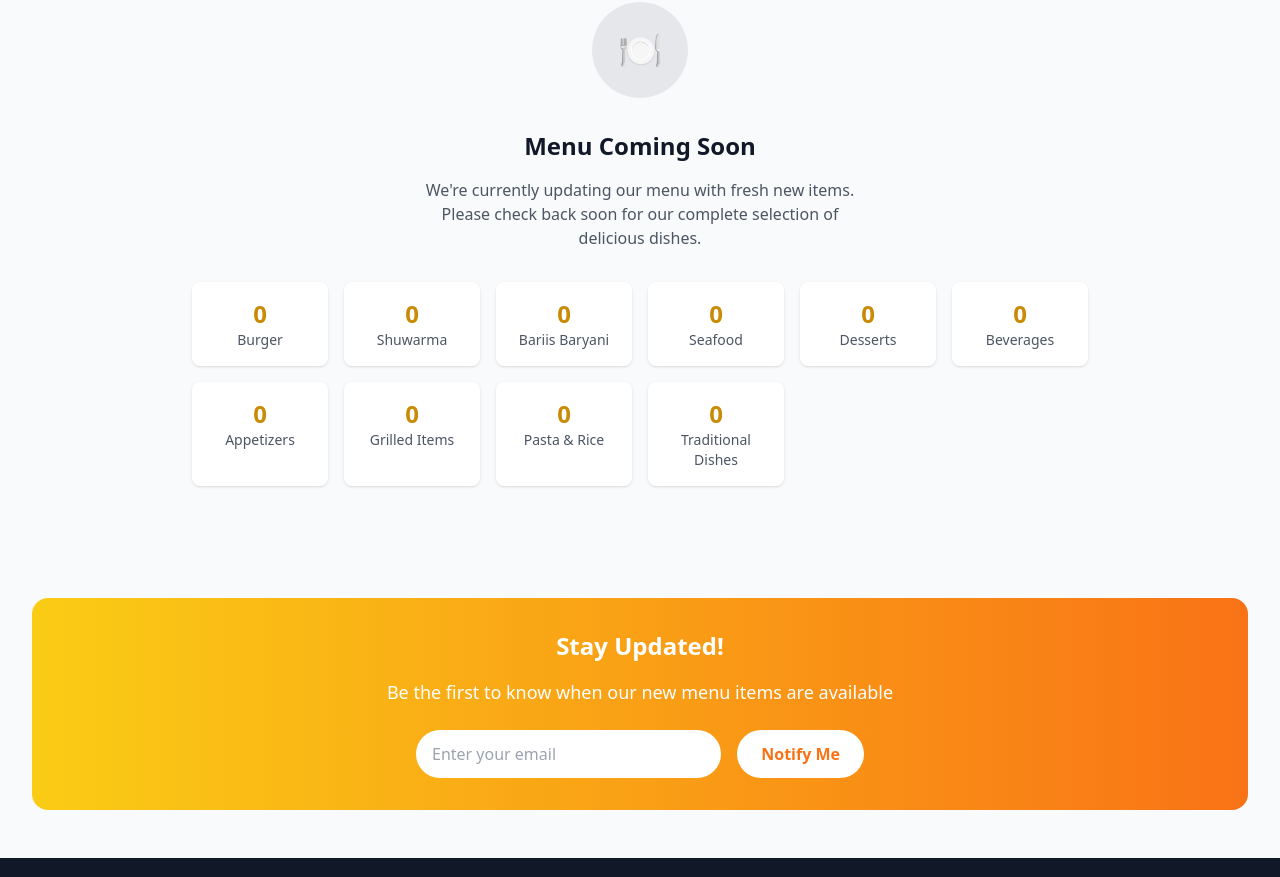
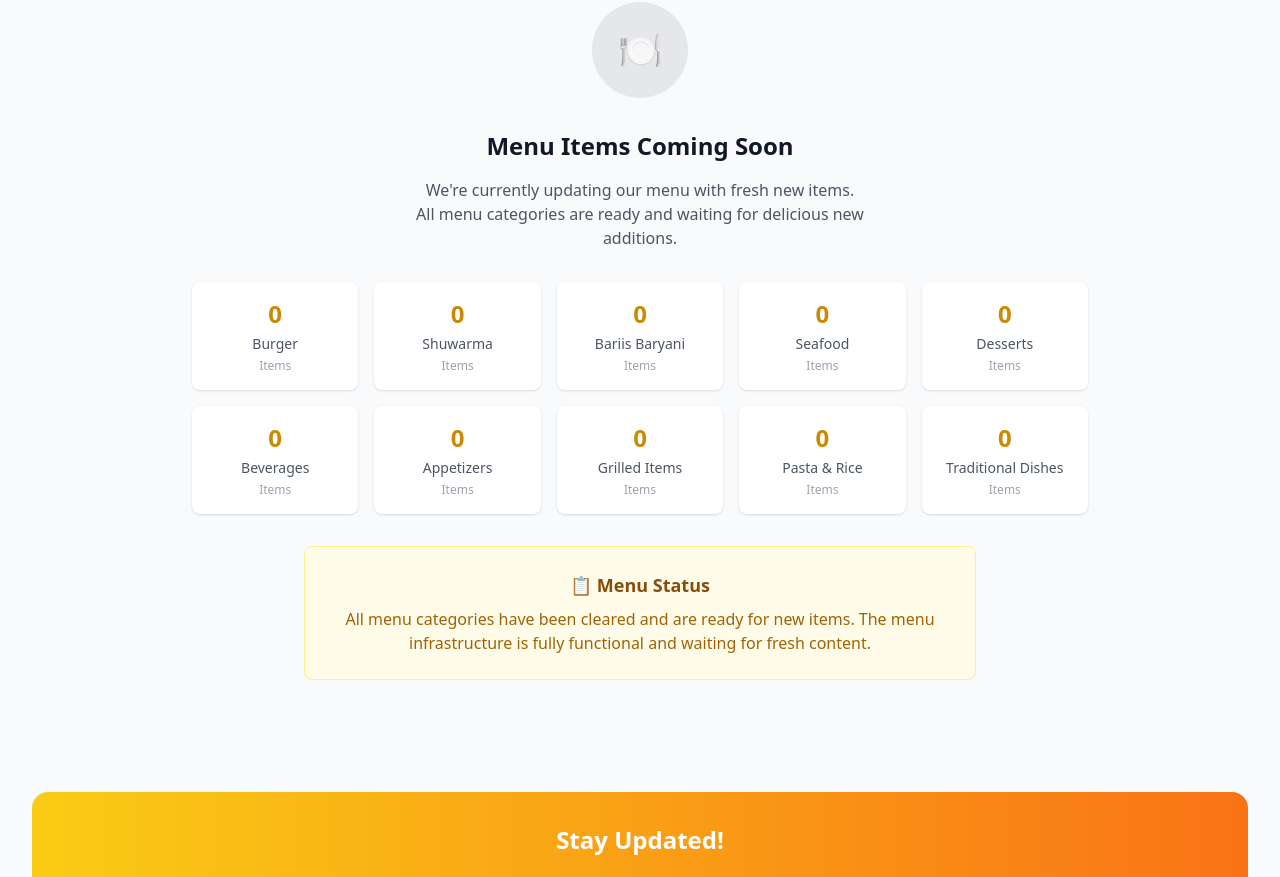
Before and after one commit to Daacad44/jazeeraresturent, a React (Vite) app: page /menu in a window 1280 px wide. Shown: the part 540-1417 px from the top of the page. Built offline with nearby package versions, Linux system fonts and the light colour scheme.

Commit message:
Remove all menu items by names from categories

```diff
--- a/src/pages/Menu.tsx
+++ b/src/pages/Menu.tsx
@@ -9,9 +9,8 @@ const Menu: React.FC = () => {
 
   const categories = ['All', 'Burger', 'Shuwarma', 'Bariis Baryani', 'Seafood', 'Desserts', 'Beverages', 'Appetizers', 'Grilled Items', 'Pasta & Rice', 'Traditional Dishes'];
 
-  const menuItems: MenuItem[] = [
-    // All menu items have been removed as requested
-  ];
+  // Empty menu items array - all items removed by their names
+  const menuItems: MenuItem[] = [];
 
   const filteredItems = menuItems.filter(item => {
     const matchesCategory = selectedCategory === 'All' || item.category === selectedCategory;
@@ -62,7 +61,7 @@ const Menu: React.FC = () => {
               {category}
               {category !== 'All' && (
                 <span className="ml-2 bg-yellow-200 dark:bg-yellow-800 text-yellow-800 dark:text-yellow-200 text-xs px-2 py-1 rounded-full">
-                  {menuItems.filter(item => item.category === category).length}
+                  0
                 </span>
               )}
             </button>
@@ -90,70 +89,37 @@ const Menu: React.FC = () => {
           </div>
         )}
 
-        {/* Menu Items */}
-        <div className="grid grid-cols-1 md:grid-cols-2 lg:grid-cols-3 gap-8">
-          {filteredItems.map((item) => (
-            <div
-              key={item.id}
-              className="bg-white dark:bg-gray-800 rounded-2xl overflow-hidden shadow-lg hover:shadow-2xl transition-all duration-300 transform hover:-translate-y-1"
-            >
-              <div className="relative">
-                <img
-                  src={item.image}
-                  alt={item.name}
-                  className="w-full h-48 object-cover"
-                />
-                <div className="absolute top-2 left-2 bg-yellow-500 text-white px-2 py-1 rounded-full text-xs font-bold">
-                  {item.category}
-                </div>
-              </div>
-              <div className="p-6">
-                <div className="flex justify-between items-start mb-2">
-                  <h3 className="text-xl font-bold text-gray-900 dark:text-white">
-                    {item.name}
-                  </h3>
-                  <span className="text-lg font-bold text-yellow-600">
-                    ${item.price}
-                  </span>
-                </div>
-                <p className="text-gray-600 dark:text-gray-300 mb-4">
-                  {item.description}
-                </p>
-                <div className="flex justify-between items-center">
-                  <span className="text-sm text-gray-500 dark:text-gray-400 bg-gray-100 dark:bg-gray-700 px-2 py-1 rounded-full">
-                    {item.category}
-                  </span>
-                  <button
-                    onClick={() => addToCart(item)}
-                    className="bg-yellow-500 hover:bg-yellow-600 text-white py-2 px-4 rounded-full font-semibold transition-colors duration-200 flex items-center space-x-2"
-                  >
-                    <Plus className="w-4 h-4" />
-                    <span>Add to Cart</span>
-                  </button>
-                </div>
-              </div>
-            </div>
-          ))}
-        </div>
-
-        {/* Empty State */}
+        {/* Empty State - No Menu Items */}
         <div className="text-center py-16">
           <div className="w-24 h-24 bg-gray-200 dark:bg-gray-700 rounded-full flex items-center justify-center mx-auto mb-8">
             <span className="text-4xl">🍽️</span>
           </div>
           <h2 className="text-2xl font-bold text-gray-900 dark:text-white mb-4">
-            Menu Coming Soon
+            Menu Items Coming Soon
           </h2>
           <p className="text-gray-600 dark:text-gray-300 mb-8 max-w-md mx-auto">
-            We're currently updating our menu with fresh new items. Please check back soon for our complete selection of delicious dishes.
+            We're currently updating our menu with fresh new items. All menu categories are ready and waiting for delicious new additions.
           </p>
-          <div className="grid grid-cols-2 md:grid-cols-4 lg:grid-cols-6 gap-4 max-w-4xl mx-auto">
+
+          {/* Category Overview */}
+          <div className="grid grid-cols-2 md:grid-cols-4 lg:grid-cols-5 gap-4 max-w-4xl mx-auto mb-8">
             {categories.slice(1).map((category) => (
-              <div key={category} className="text-center p-4 bg-white dark:bg-gray-800 rounded-lg shadow">
-                <div className="text-2xl font-bold text-yellow-600">0</div>
+              <div key={category} className="text-center p-4 bg-white dark:bg-gray-800 rounded-lg shadow hover:shadow-lg transition-shadow duration-200">
+                <div className="text-2xl font-bold text-yellow-600 mb-1">0</div>
                 <div className="text-sm text-gray-600 dark:text-gray-300">{category}</div>
+                <div className="text-xs text-gray-400 dark:text-gray-500 mt-1">Items</div>
               </div>
             ))}
+          </div>
+
+          {/* Status Message */}
+          <div className="bg-yellow-50 dark:bg-yellow-900/20 border border-yellow-200 dark:border-yellow-800 rounded-lg p-6 max-w-2xl mx-auto">
+            <h3 className="text-lg font-semibold text-yellow-800 dark:text-yellow-300 mb-2">
+              📋 Menu Status
+            </h3>
+            <p className="text-yellow-700 dark:text-yellow-400">
+              All menu categories have been cleared and are ready for new items. The menu infrastructure is fully functional and waiting for fresh content.
+            </p>
           </div>
         </div>
 
```
